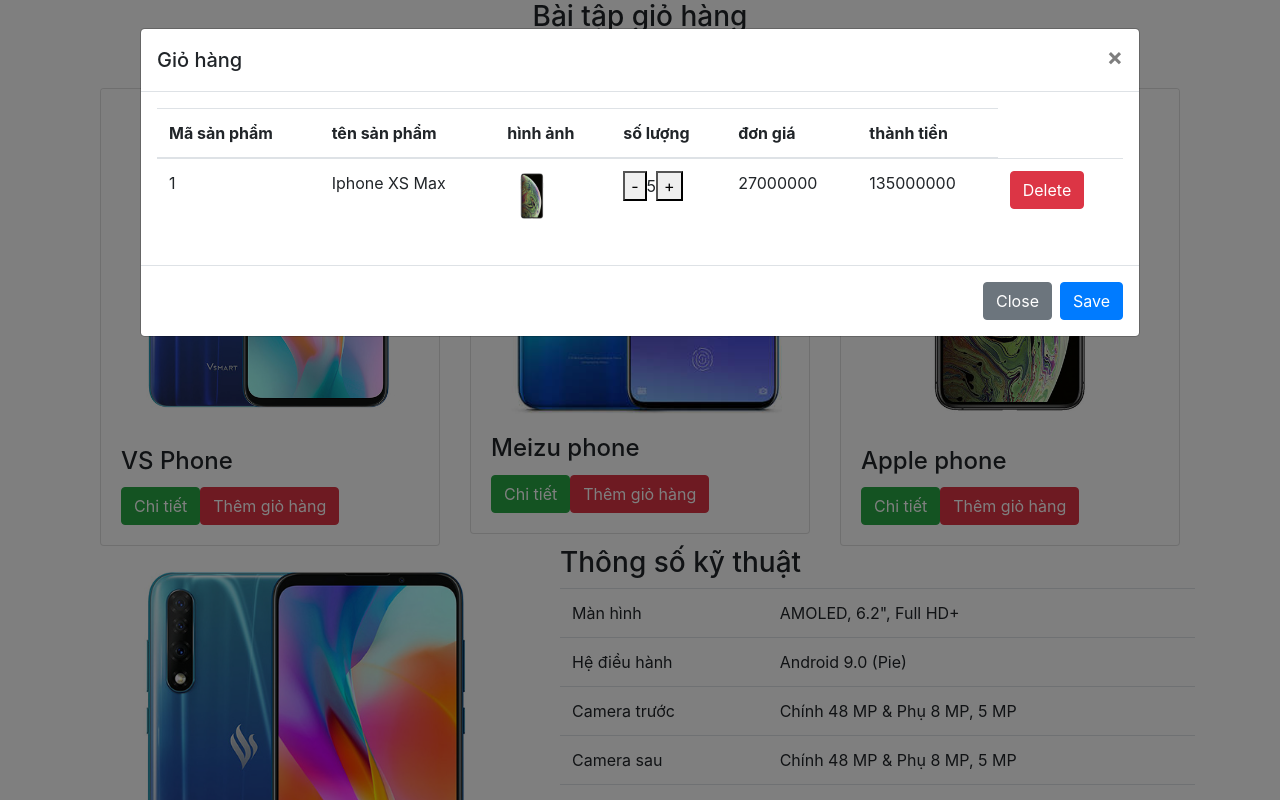
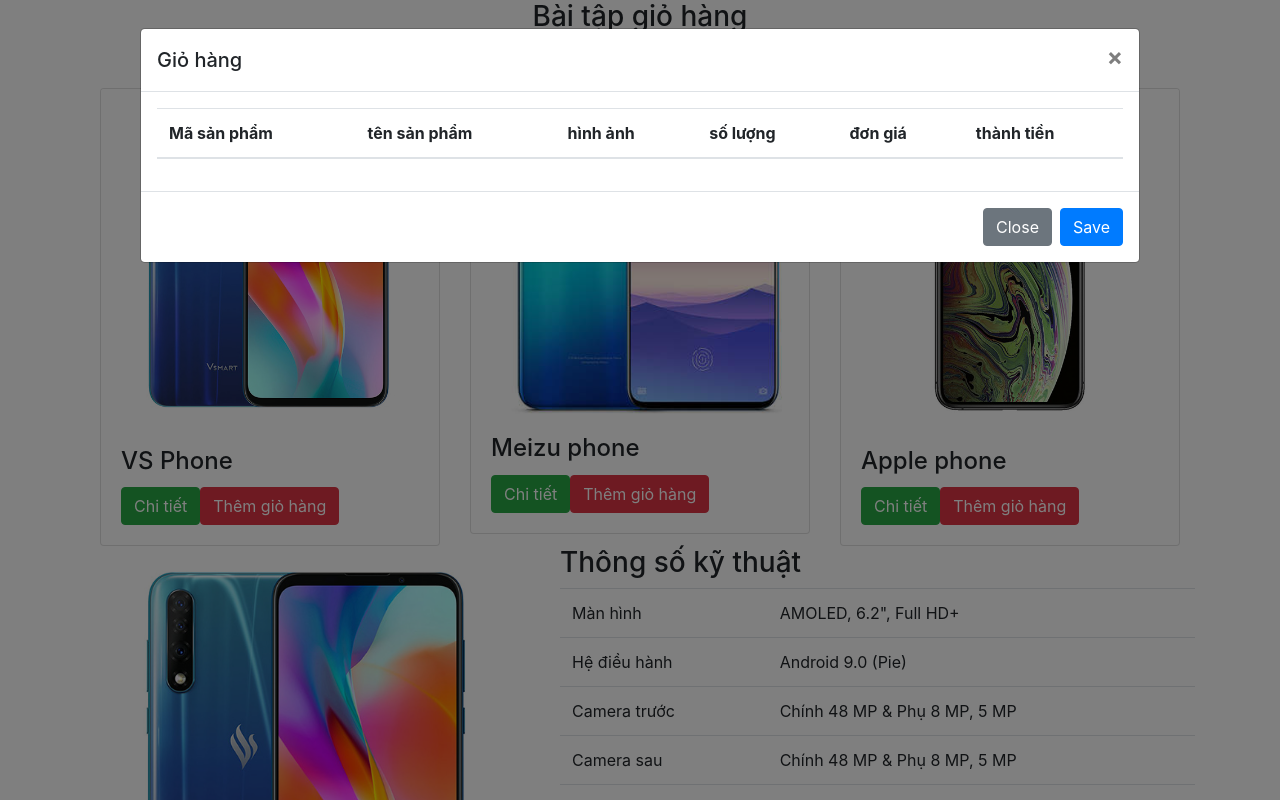
Before and after one commit to dinh2350/reactjsfe52, a React (Create React App) app: page / in a window 1280 px wide. Both pictures are taken after a click on the button "Giỏ hàng (5)". Shown: the top 800 px of the page. Built offline with nearby package versions, Linux system fonts and the light colour scheme.

Commit message:
ads doodsad

```diff
--- a/src/BaiTapGioHang/BaiTapGioHang.js
+++ b/src/BaiTapGioHang/BaiTapGioHang.js
@@ -12,11 +12,13 @@
  */
 
 import React, { Component } from "react";
+import Modal from "./Modal";
 import SanPham from "./SanPham";
 
 export default class BaiTapGioHang extends Component {
   danhSachSanPham = [
     {
+      giaBan: 170000000,
       maSanPham: "1",
       tenSanPham: "VS Phone",
       hinhAnh: "./img/vsphone.jpg",
@@ -28,6 +30,7 @@
       rom: "6 GB",
     },
     {
+      giaBan: 150000000,
       maSanPham: "2",
       tenSanPham: "Meizu phone",
       hinhAnh: "./img/meizuphone.jpg",
@@ -39,6 +42,7 @@
       rom: "16 GB",
     },
     {
+      giaBan: 120000000,
       maSanPham: "3",
       tenSanPham: "Apple phone",
       hinhAnh: "./img/applephone.jpg",
@@ -121,77 +125,7 @@
             <div className="container">
               <div className="row">{this.renderDanhSachSanPham()}</div>
             </div>
-            <div
-              className="modal fade"
-              id="modelId"
-              tabIndex={-1}
-              aria-labelledby="modelTitleId"
-              aria-hidden="true"
-              style={{ display: "none" }}
-            >
-              <div
-                className="modal-dialog"
-                role="document"
-                style={{ maxWidth: 1000 }}
-              >
-                <div className="modal-content">
-                  <div className="modal-header">
-                    <h5 className="modal-title">Giỏ hàng</h5>
-                    <button
-                      type="button"
-                      className="close"
-                      data-dismiss="modal"
-                      aria-label="Close"
-                    >
-                      <span aria-hidden="true">×</span>
-                    </button>
-                  </div>
-                  <div className="modal-body">
-                    <table className="table">
-                      <thead>
-                        <tr>
-                          <th>Mã sản phẩm</th>
-                          <th>tên sản phẩm</th>
-                          <th>hình ảnh</th>
-                          <th>số lượng</th>
-                          <th>đơn giá</th>
-                          <th>thành tiền</th>
-                        </tr>
-                      </thead>
-                      <tbody>
-                        <tr>
-                          <td>1</td>
-                          <td>Iphone XS Max</td>
-                          <td>
-                            <img src="./img/applephone.jpg" width={50} alt />
-                          </td>
-                          <td>
-                            <button>-</button>5<button>+</button>
-                          </td>
-                          <td>27000000</td>
-                          <td>135000000</td>
-                          <td>
-                            <button className="btn btn-danger">Delete</button>
-                          </td>
-                        </tr>
-                      </tbody>
-                    </table>
-                  </div>
-                  <div className="modal-footer">
-                    <button
-                      type="button"
-                      className="btn btn-secondary"
-                      data-dismiss="modal"
-                    >
-                      Close
-                    </button>
-                    <button type="button" className="btn btn-primary">
-                      Save
-                    </button>
-                  </div>
-                </div>
-              </div>
-            </div>
+            <Modal danhSachGioHang={this.state.danhSachGioHang} />
             <div className="row">
               <div className="col-sm-5">
                 <img
--- /dev/null
+++ b/src/BaiTapGioHang/CartItem.js
@@ -0,0 +1,25 @@
+import React, { Component } from "react";
+
+class CartItem extends Component {
+  render() {
+    return (
+      <tr>
+        <td>{this.props.cart.maSanPham}</td>
+        <td>{this.props.tenSanPham}</td>
+        <td>
+          <img src={this.props.cart.hinhAnh} width={50} alt />
+        </td>
+        <td>
+          <button>-</button>5<button>+</button>
+        </td>
+        <td>{this.props.cart.giaBan}</td>
+        <td>135000000</td>
+        <td>
+          <button className="btn btn-danger">Delete</button>
+        </td>
+      </tr>
+    );
+  }
+}
+
+export default CartItem;
--- /dev/null
+++ b/src/BaiTapGioHang/Modal.js
@@ -0,0 +1,72 @@
+import React, { Component } from "react";
+import CartItem from "./CartItem";
+
+class Modal extends Component {
+  renderCartList = () => {
+    return this.props.danhSachGioHang.map((cart, index) => {
+      return <CartItem cart={cart} key={index} />;
+    });
+  };
+
+  render() {
+    return (
+      <div
+        className="modal fade"
+        id="modelId"
+        tabIndex={-1}
+        aria-labelledby="modelTitleId"
+        aria-hidden="true"
+        style={{ display: "none" }}
+      >
+        <div
+          className="modal-dialog"
+          role="document"
+          style={{ maxWidth: 1000 }}
+        >
+          <div className="modal-content">
+            <div className="modal-header">
+              <h5 className="modal-title">Giỏ hàng</h5>
+              <button
+                type="button"
+                className="close"
+                data-dismiss="modal"
+                aria-label="Close"
+              >
+                <span aria-hidden="true">×</span>
+              </button>
+            </div>
+            <div className="modal-body">
+              <table className="table">
+                <thead>
+                  <tr>
+                    <th>Mã sản phẩm</th>
+                    <th>tên sản phẩm</th>
+                    <th>hình ảnh</th>
+                    <th>số lượng</th>
+                    <th>đơn giá</th>
+                    <th>thành tiền</th>
+                  </tr>
+                </thead>
+                <tbody>{this.renderCartList()}</tbody>
+              </table>
+            </div>
+            <div className="modal-footer">
+              <button
+                type="button"
+                className="btn btn-secondary"
+                data-dismiss="modal"
+              >
+                Close
+              </button>
+              <button type="button" className="btn btn-primary">
+                Save
+              </button>
+            </div>
+          </div>
+        </div>
+      </div>
+    );
+  }
+}
+
+export default Modal;
```
